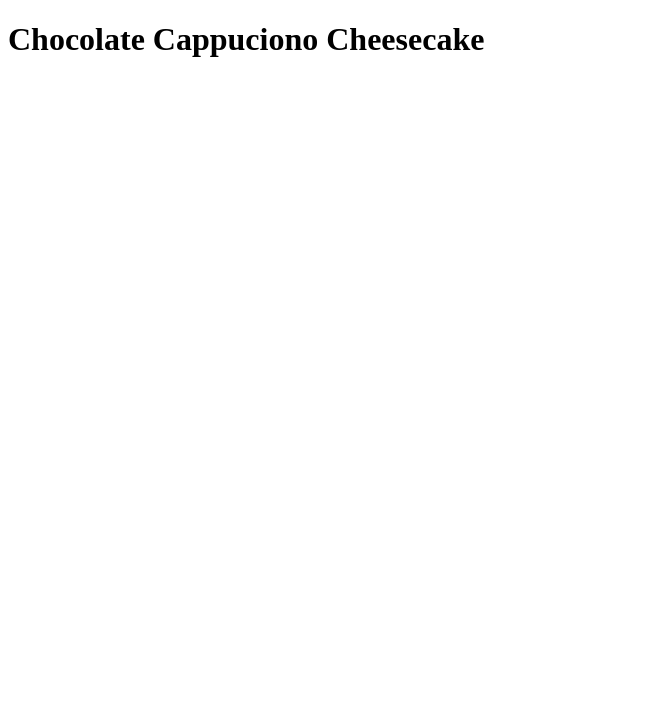
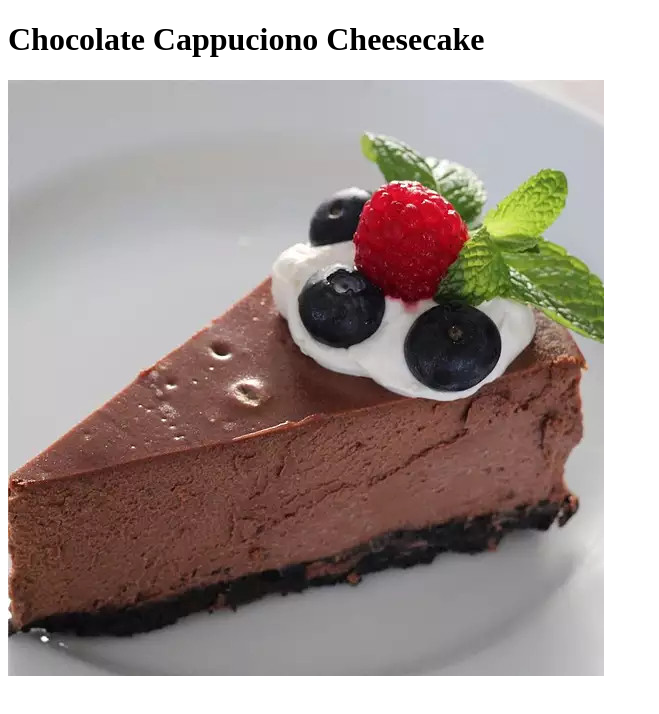
Before and after one commit to eliptik1/odin_recipes, a plain HTML site: page recipes/cheesecake.html in a window 1280 px wide. Shown: the whole page, without its empty margins (0-659 px from the left). Drawn offline with Linux system fonts and the light colour scheme.

Commit message:
Add cheesecake image to the recipe page

```diff
--- a/recipes/cheesecake.html
+++ b/recipes/cheesecake.html
@@ -8,5 +8,6 @@
 </head>
 <body>
     <h1>Chocolate Cappuciono Cheesecake</h1>
+    <img src="../images/cheesecake.jpg" alt="Chocolate Cappuccino Cheesecake">
 </body>
 </html>
```
